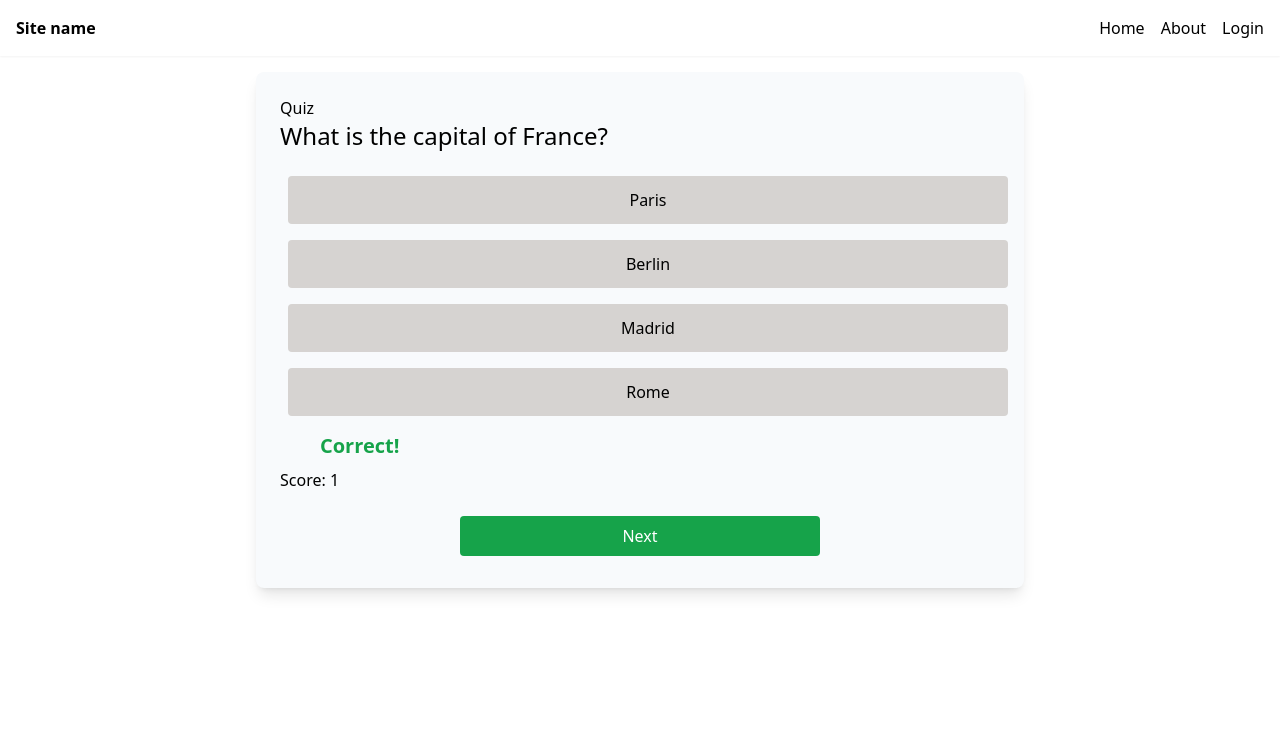
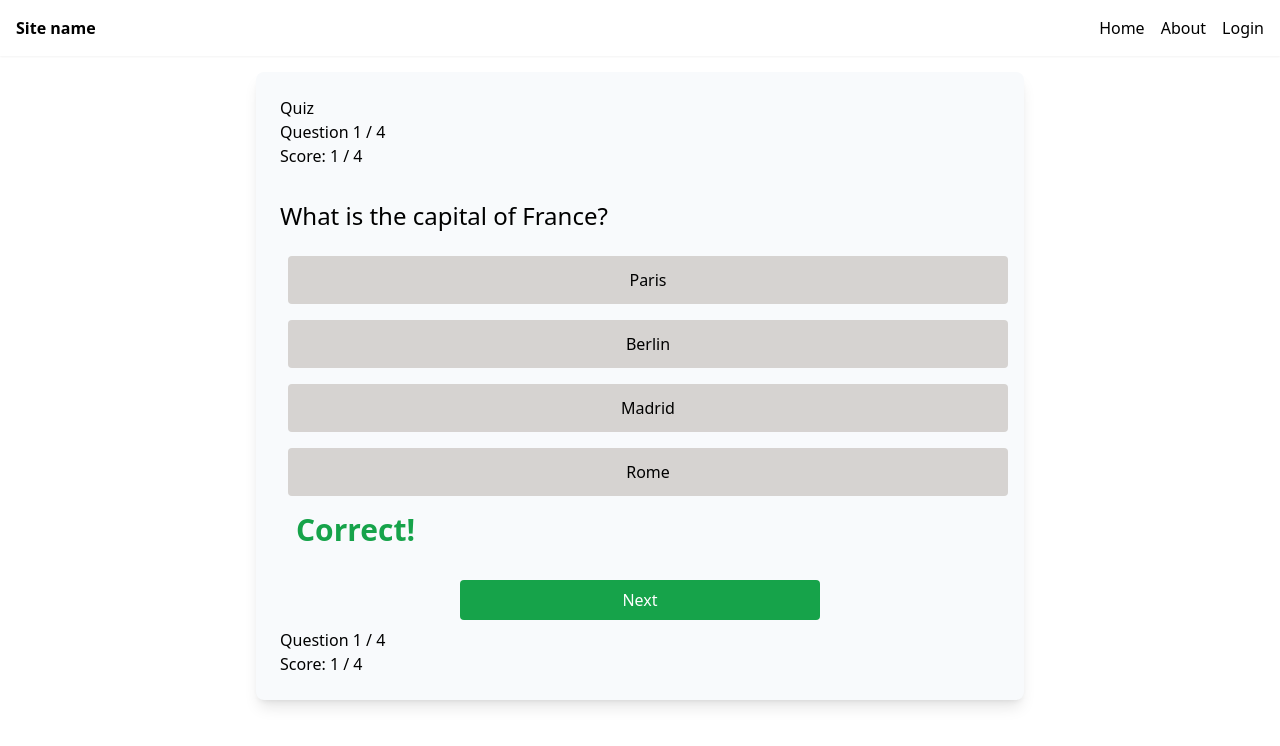
Before and after one commit to christennant3/quiz, a Nuxt app: page / in a window 1280 px wide. Both pictures are taken after a click on the button "Paris". Shown: the top 746 px of the page. Built offline with nearby package versions, Linux system fonts and the light colour scheme.

Commit message:
bare bones quiz working

```diff
--- a/pages/index.vue
+++ b/pages/index.vue
@@ -1,6 +1,9 @@
 <template>
   <div class="max-w-3xl mx-auto bg-slate-50 p-6 rounded-lg shadow-lg">
     <h1>Quiz</h1>
+    <p>Question {{ questionIndex + 1  }} / {{ questions.length }}</p>
+    <p class="pb-8">Score: {{ score }} / {{ questions.length }}</p>
+    <div v-if="visible.question">
 
       <div v-for="question, index in questions">
         <template v-if="questionIndex === index">
@@ -8,24 +11,26 @@
 
           <div v-for="(option, index) in question.options">
 
-            <button class="p-3 bg-stone-300 rounded w-full m-2" @click="answer(option, index)">
+            <button class="p-3 bg-stone-300 rounded w-full m-2 hover:bg-stone-400" @click="answer(option, index)" :disabled="isDisabled" :class="{ 'btn-disabled': isDisabled }">
               {{ option }}
             </button>
-
 
           </div>
         </template>
 
 
       </div>
+    </div>
 
     <div v-show="visible.feedback">
 
-            <p v-show="visible.correct" class="text-green-600 font-bold text-xl pl-8 m-2">Correct!</p>
-            <p v-show="visible.wrong" class="text-red-600 font-bold text-xl pl-8 m-2">Wrong!</p>
+      <p v-show="visible.correct" class="text-green-600 font-bold text-3xl pl-2 m-2">Correct!</p>
+      <p v-show="visible.wrong" class="text-red-600 font-bold text-3xl pl-2 m-2">Wrong!</p>
 
-            <p>Score: {{ score }}</p>
+    </div>
 
+    <div v-show="visible.result">
+      <p class="font-bold text-3xl pl-8 m-2">You got {{ score }} out of {{ questions.length }}</p>
     </div>
 
     <div class="flex justify-center">
@@ -33,6 +38,8 @@
         class="bg-green-600 p-2 rounded m-2 text-white w-1/2 hover:bg-green-700 mt-6 w-50 text-center">Next</button>
 
     </div>
+    <p>Question {{ questionIndex + 1 }} / {{ questions.length }}</p>
+    <p>Score: {{ score }} / {{ questions.length }}</p>
   </div>
 </template>
 
@@ -41,13 +48,15 @@
 const auth = useAuthStore();
 const questionIndex = ref(0);
 const score = ref(0);
+const isDisabled = ref(false);
 const visible = reactive([
   {
     next: false,
     feedback: false,
     result: false,
     correct: false,
-    wrong: false
+    wrong: false,
+    question: true
   }
 ]);
 const questions = reactive([
@@ -74,6 +83,7 @@
 ])
 
 onMounted(() => {
+  visible.question = true;
   questions.sort(() => Math.random() - 0.5)
 })
 
@@ -89,6 +99,7 @@
   }
   visible.next = true;
   visible.feedback = true;
+  isDisabled.value = true;
 
 }
 
@@ -96,11 +107,31 @@
   visible.next = false;
   visible.correct = false;
   visible.wrong = false;
+  isDisabled.value = false;
+
   questionIndex.value++
+
+  if (questionIndex.value === questions.length) {
+    visible.result = true;
+    visible.next = false;
+    visible.correct = false;
+    visible.wrong = false;
+    isDisabled.value = false;
+
+  }
 }
 
-
+const totalQuestions = computed(() => questions.length);
 
 </script>
 
-<style lang="scss" scoped></style>
+<style scoped>
+  button {
+    cursor: pointer;
+  }
+
+  .btn-disabled {
+    cursor: not-allowed;
+  }
+
+</style>
```
Lines whose indentation alone changed are shown as unchanged.
